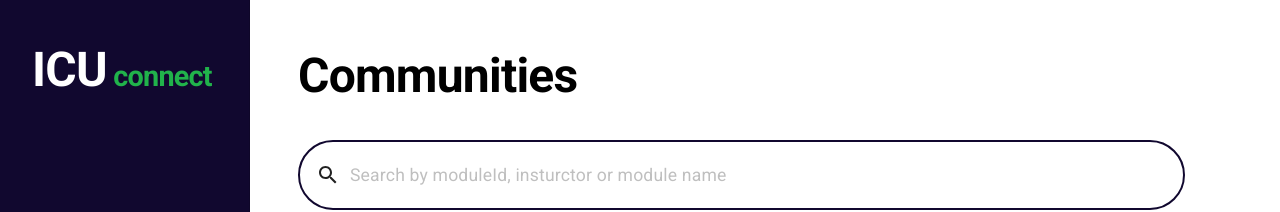
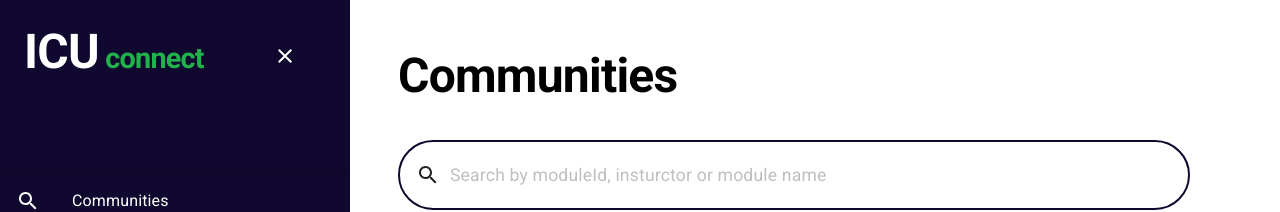
Before and after one commit to The-Agile-Avengers/icu-connect-frontend, a React (Create React App) app: page /communities in a window 1280 px wide. Shown: the top 212 px of the page. Built offline with nearby package versions, Linux system fonts and the light colour scheme; no server answers; sample sign-in values are in the browser's storage.

Commit message:
navbar can be opened/closed

```diff
--- a/src/components/course/CommunityInfo.tsx
+++ b/src/components/course/CommunityInfo.tsx
@@ -21,16 +21,19 @@ export default function CommunityInfo({ community }: Props) {
       <HoverRating
         value={community ? community.rating.content : 0}
         type="CONTENT"
+        readonly
       />
       <Legend label="Teaching" />
       <HoverRating
         value={community ? community.rating.teaching : 0}
         type="TEACHING"
+        readonly
       />
       <Legend label="Workload" />
       <HoverRating
         value={community ? community.rating.workload : 0}
         type="WORKLOAD"
+        readonly
       />
     </Box>
   );
--- a/src/components/navbar/Navbar.tsx
+++ b/src/components/navbar/Navbar.tsx
@@ -1,5 +1,4 @@
 import * as React from "react";
-import Drawer from "@mui/material/Drawer";
 import Toolbar from "@mui/material/Toolbar";
 import List from "@mui/material/List";
 import Divider from "@mui/material/Divider";
@@ -12,9 +11,14 @@ import Avatar from "@mui/material/Avatar";
 import { Typography } from "@mui/material";
 import Box from "@mui/material/Box";
 import { useNavigate } from "react-router-dom";
+import IconButton from "@mui/material/IconButton";
+import MenuIcon from "@mui/icons-material/Menu";
+import Drawer from "@mui/material/Drawer";
+import { useState } from "react";
+import CloseIcon from "@mui/icons-material/Close";
 
 const Logo = () => (
-  <Typography variant="h1" sx={{ color: "white", p: 4, paddingTop: 5.2 }}>
+  <Typography variant="h1" sx={{ color: "white", m: 0 }}>
     ICU
     <span style={{ color: "#21B34B", fontSize: "0.6em" }}> connect</span>
   </Typography>
@@ -43,10 +47,12 @@ const Profile = () => (
 );
 
 const Navbar = () => {
-  const drawerWidth = 250;
+  const drawerWidth = 350;
   const navigate = useNavigate();
 
-  return (
+  const [isOpen, setIsOpen] = useState<boolean>(false);
+
+  const NavDrawer = (
     <Drawer
       sx={{
         width: drawerWidth,
@@ -61,7 +67,34 @@ const Navbar = () => {
       variant="permanent"
       anchor="left"
     >
-      <Logo />
+      <Box
+        sx={{
+          m: 3,
+          display: "flex",
+          alignItems: "center",
+          justifyContent: "space-between",
+        }}
+      >
+        <Logo />
+        <IconButton
+          size="large"
+          edge="start"
+          color="inherit"
+          aria-label="menu"
+          sx={{
+            mr: 2,
+            alignSelf: "flex-end",
+            "&:hover": {
+              color: "black",
+              backgroundColor: "white",
+            },
+          }}
+          onClick={() => setIsOpen(!isOpen)}
+        >
+          <CloseIcon />
+        </IconButton>
+      </Box>
+
       <Toolbar />
       <Divider />
       <List>
@@ -81,6 +114,29 @@ const Navbar = () => {
       <Profile />
     </Drawer>
   );
+
+  return isOpen ? (
+    <Box sx={{ m: 3 }}>
+      <IconButton
+        size="large"
+        edge="start"
+        color="inherit"
+        aria-label="menu"
+        sx={{
+          mr: 2,
+          "&:hover": {
+            color: "white",
+            backgroundColor: "rgba(17, 8, 47, 1)",
+          },
+        }}
+        onClick={() => setIsOpen(!isOpen)}
+      >
+        <MenuIcon />
+      </IconButton>
+    </Box>
+  ) : (
+    NavDrawer
+  );
 };
 
 export default Navbar;
```
